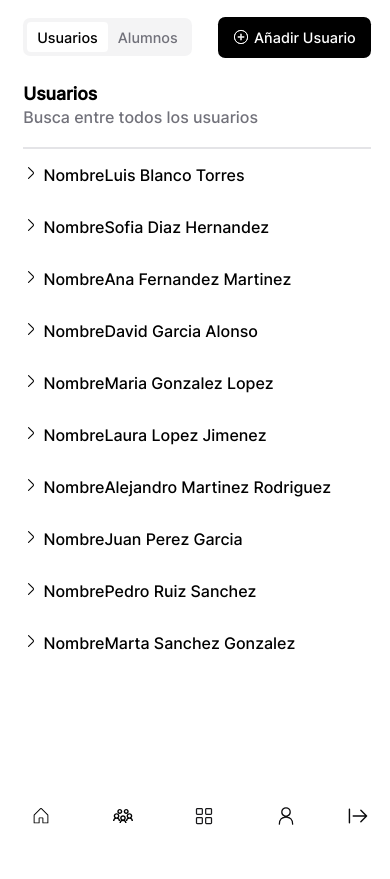
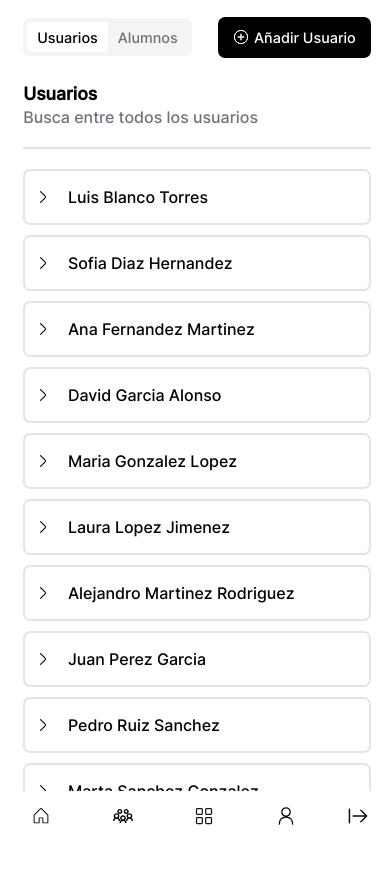
Before and after one commit to Marccb18/Extraescolares-SJO, a PHP site: page /admin/gestion_users.php in a window 390 px wide. Before the commit the page ends 825 px from the top, so only its background shows below. Run offline with PHP 8.4, Linux system fonts and the light colour scheme; the visitor is signed in with stand-in values (Sample User, id 1); data comes from the database, SQL or seed files in the repository.

Commit message:
Cosas de responsive

```diff
--- a/admin/gestion_users.php
+++ b/admin/gestion_users.php
@@ -153,10 +153,7 @@ $db = null;
                     <?php foreach ($showUsers as $user) { ?>
                         <details>
                             <summary>
-                                <p>
-                                    <img src="../assets/img/arrow-select.svg" alt="">
-                                    Nombre
-                                </p>
+                                <img src="../assets/img/arrow-select.svg" alt="">
                                 <p><?= $user['Nombre'] . ' ' . $user['Apellidos'] ?></p>
                             </summary>
                             <div>
--- a/assets/css/dashboard.css
+++ b/assets/css/dashboard.css
@@ -779,23 +779,31 @@ input[type="checkbox"] {
         flex-direction: column;
         width: 100%;
         height: 100%;
+        gap: 10px;
+        margin-top: 20px;
     }
 
-    details[open] summary p img {
+    details {
+        border: 2px solid rgba(228, 228, 231, 1);
+        border-radius: 0.45rem;
+        transition: border all .1s;
+    }
+
+    summary img {
+        rotate: 90deg;
+    }
+
+    details[open] summary img {
         rotate: 180deg;
+
     }
 
     details summary {
         display: flex;
         cursor: pointer;
+        align-items: center;
+        gap: 5%;
+        margin-left: 10px;
     }
 
-    details summary p {
-        pointer-events: none;
-
-    }
-
-    summary p img {
-        rotate: 90deg;
-    }
 }
```
